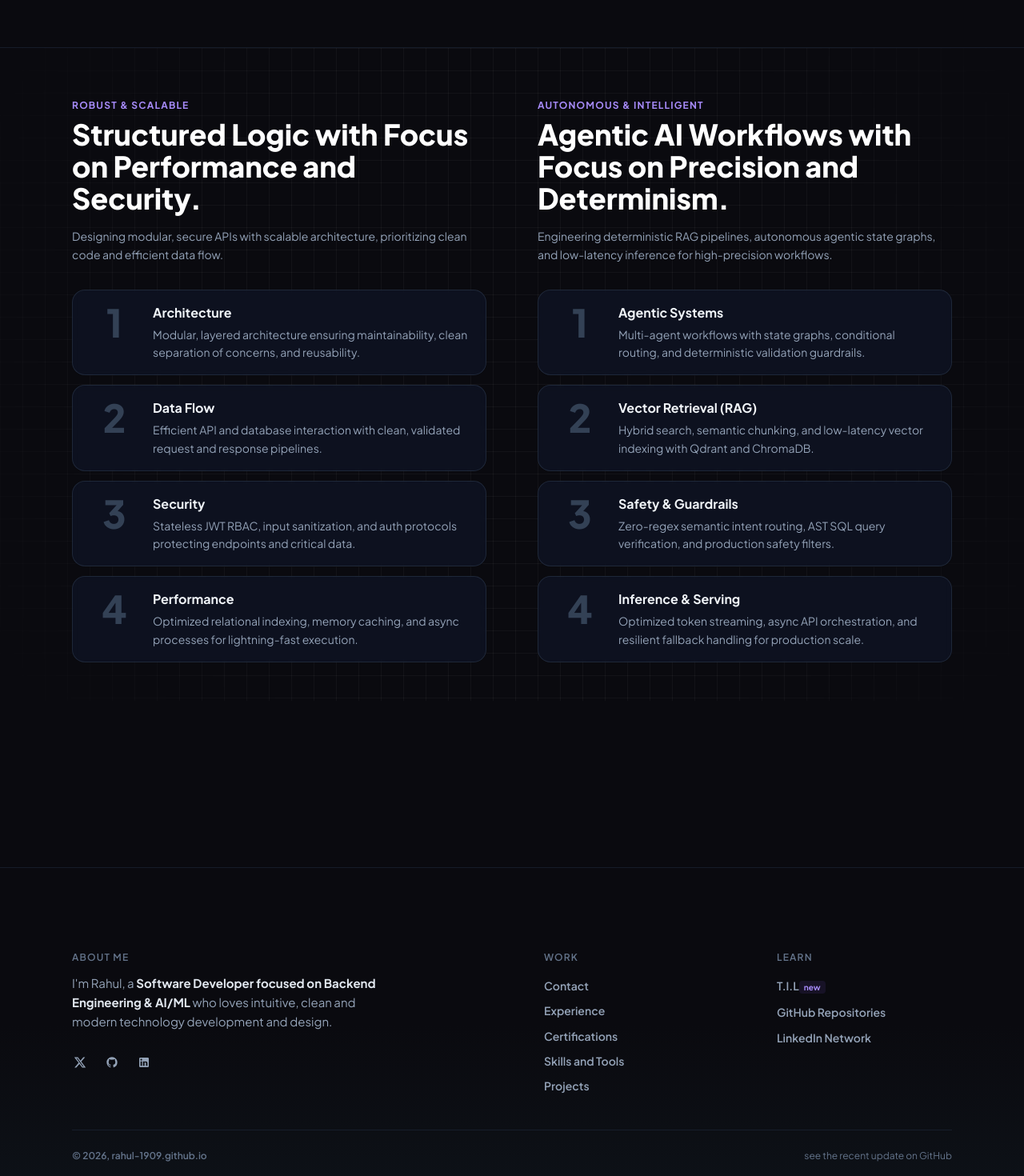
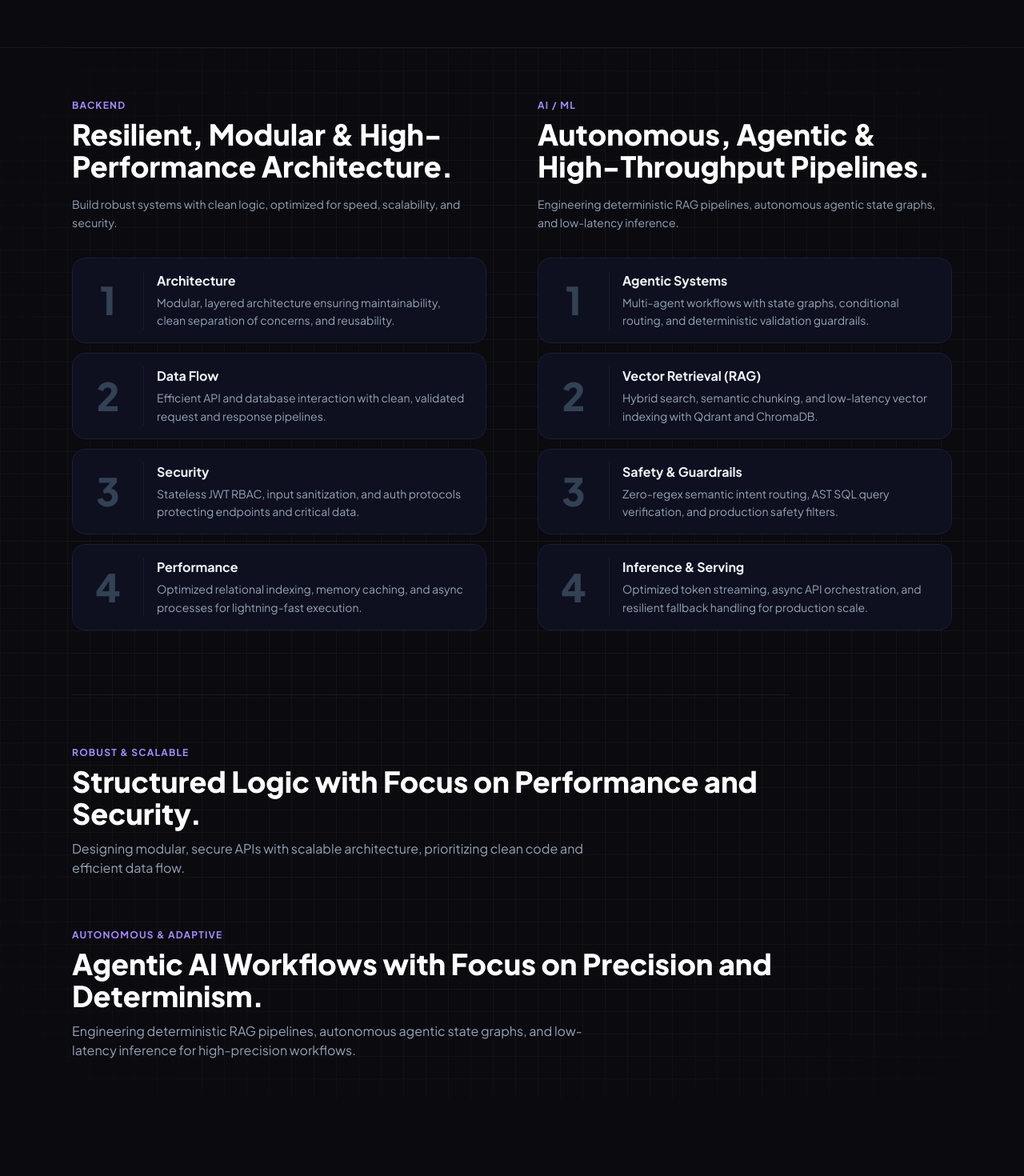
Before and after one commit to rahul-1909/Portfolio, a React (Vite) app: page / in a window 1280 px wide. Shown: the part 1280-2750 px from the top of the page at 80% size. Built offline with nearby package versions, Linux system fonts and the light colour scheme.

Commit message:
feat: add AWS verification code to Certifications, update dashboard avatar from Pinterest, match Arshad 2-column and summary layout

```diff
--- a/src/components/BackendDevOpsSection.tsx
+++ b/src/components/BackendDevOpsSection.tsx
@@ -52,18 +52,19 @@ export const BackendDevOpsSection: React.FC = () => {
       <div className="relative border-t border-slate-200/60 dark:border-slate-800/60">
         <div className="background-grid background-grid--fade-out absolute inset-0 z-0"></div>
         <div className="content-wrapper relative z-10 pt-16 pb-12">
+          {/* Top 2 Columns Section with Cards 1-4 (Matching Screenshot media_1790174572364.png) */}
           <div className="flex flex-col gap-12 lg:flex-row lg:gap-16">
-            {/* Backend Column (Matches User Screenshot) */}
+            {/* Backend Column */}
             <div className="flex-1">
               <header className="mb-8">
                 <span className="text-accent-600 dark:text-accent-400 mb-2 block text-xs font-bold uppercase tracking-widest">
-                  ROBUST & SCALABLE
+                  BACKEND
                 </span>
                 <h2 className="mb-4 text-3xl font-extrabold leading-tight text-slate-900 lg:text-4xl dark:text-white">
-                  Structured Logic with Focus on Performance and Security.
+                  Resilient, Modular & High-Performance Architecture.
                 </h2>
                 <p className="max-w-lg leading-relaxed text-sm text-slate-600 dark:text-slate-400">
-                  Designing modular, secure APIs with scalable architecture, prioritizing clean code and efficient data flow.
+                  Build robust systems with clean logic, optimized for speed, scalability, and security.
                 </p>
               </header>
 
@@ -71,12 +72,12 @@ export const BackendDevOpsSection: React.FC = () => {
                 {backendItems.map((item) => (
                   <div
                     key={item.num}
-                    className="group flex flex-1 items-start gap-4 rounded-2xl border bg-white/80 px-5 py-4 text-left backdrop-blur-sm dark:bg-slate-900/60 border-slate-200/80 hover:border-slate-300 dark:border-slate-700/50 dark:hover:border-slate-600 transition-all duration-200 hover:-translate-y-0.5"
+                    className="group flex flex-1 items-center gap-5 rounded-2xl border bg-white/80 px-5 py-4 text-left backdrop-blur-sm dark:bg-[#0e101f] border-slate-200/80 hover:border-slate-300 dark:border-[#1a1f36] dark:hover:border-slate-700 transition-all duration-200 hover:-translate-y-0.5"
                   >
-                    <span className="hidden w-16 shrink-0 justify-center text-center text-5xl font-black xl:flex text-slate-300 group-hover:text-slate-400 dark:text-slate-700 dark:group-hover:text-slate-600 select-none">
+                    <span className="w-12 shrink-0 flex items-center justify-center text-center text-4xl sm:text-5xl font-black text-slate-300 group-hover:text-slate-400 dark:text-slate-700 dark:group-hover:text-slate-500 select-none">
                       {item.num}
                     </span>
-                    <div className="flex-1">
+                    <div className="flex-1 border-l border-slate-200/60 dark:border-white/5 pl-4">
                       <span className="block font-bold text-slate-900 dark:text-slate-100">
                         {item.title}
                       </span>
@@ -89,17 +90,17 @@ export const BackendDevOpsSection: React.FC = () => {
               </div>
             </div>
 
-            {/* AI / ML Column (Replaced DevOps as Requested) */}
+            {/* AI / ML Column */}
             <div className="flex-1">
               <header className="mb-8">
                 <span className="text-accent-600 dark:text-accent-400 mb-2 block text-xs font-bold uppercase tracking-widest">
-                  AUTONOMOUS & INTELLIGENT
+                  AI / ML
                 </span>
                 <h2 className="mb-4 text-3xl font-extrabold leading-tight text-slate-900 lg:text-4xl dark:text-white">
-                  Agentic AI Workflows with Focus on Precision and Determinism.
+                  Autonomous, Agentic & High-Throughput Pipelines.
                 </h2>
                 <p className="max-w-lg leading-relaxed text-sm text-slate-600 dark:text-slate-400">
-                  Engineering deterministic RAG pipelines, autonomous agentic state graphs, and low-latency inference for high-precision workflows.
+                  Engineering deterministic RAG pipelines, autonomous agentic state graphs, and low-latency inference.
                 </p>
               </header>
 
@@ -107,12 +108,12 @@ export const BackendDevOpsSection: React.FC = () => {
                 {aimlItems.map((item) => (
                   <div
                     key={item.num}
-                    className="group flex flex-1 items-start gap-4 rounded-2xl border bg-white/80 px-5 py-4 text-left backdrop-blur-sm dark:bg-slate-900/60 border-slate-200/80 hover:border-slate-300 dark:border-slate-700/50 dark:hover:border-slate-600 transition-all duration-200 hover:-translate-y-0.5"
+                    className="group flex flex-1 items-center gap-5 rounded-2xl border bg-white/80 px-5 py-4 text-left backdrop-blur-sm dark:bg-[#0e101f] border-slate-200/80 hover:border-slate-300 dark:border-[#1a1f36] dark:hover:border-slate-700 transition-all duration-200 hover:-translate-y-0.5"
                   >
-                    <span className="hidden w-16 shrink-0 justify-center text-center text-5xl font-black xl:flex text-slate-300 group-hover:text-slate-400 dark:text-slate-700 dark:group-hover:text-slate-600 select-none">
+                    <span className="w-12 shrink-0 flex items-center justify-center text-center text-4xl sm:text-5xl font-black text-slate-300 group-hover:text-slate-400 dark:text-slate-700 dark:group-hover:text-slate-500 select-none">
                       {item.num}
                     </span>
-                    <div className="flex-1">
+                    <div className="flex-1 border-l border-slate-200/60 dark:border-white/5 pl-4">
                       <span className="block font-bold text-slate-900 dark:text-slate-100">
                         {item.title}
                       </span>
@@ -125,6 +126,35 @@ export const BackendDevOpsSection: React.FC = () => {
               </div>
             </div>
           </div>
+
+          {/* Lower Two Feature Blocks (Matching Lower Half of Arshad's Screenshot) */}
+          <div className="mt-20 pt-16 border-t border-slate-200/60 dark:border-slate-800/60 space-y-16 max-w-4xl">
+            {/* Block 1: Robust & Scalable */}
+            <div>
+              <span className="text-accent-600 dark:text-accent-400 mb-2 block text-xs font-bold uppercase tracking-widest">
+                ROBUST & SCALABLE
+              </span>
+              <h3 className="text-2xl sm:text-4xl font-extrabold text-slate-900 dark:text-white mb-3">
+                Structured Logic with Focus on Performance and Security.
+              </h3>
+              <p className="text-sm sm:text-base text-slate-600 dark:text-slate-400 leading-relaxed max-w-2xl">
+                Designing modular, secure APIs with scalable architecture, prioritizing clean code and efficient data flow.
+              </p>
+            </div>
+
+            {/* Block 2: Autonomous & Adaptive (AI / ML) */}
+            <div>
+              <span className="text-accent-600 dark:text-accent-400 mb-2 block text-xs font-bold uppercase tracking-widest">
+                AUTONOMOUS & ADAPTIVE
+              </span>
+              <h3 className="text-2xl sm:text-4xl font-extrabold text-slate-900 dark:text-white mb-3">
+                Agentic AI Workflows with Focus on Precision and Determinism.
+              </h3>
+              <p className="text-sm sm:text-base text-slate-600 dark:text-slate-400 leading-relaxed max-w-2xl">
+                Engineering deterministic RAG pipelines, autonomous agentic state graphs, and low-latency inference for high-precision workflows.
+              </p>
+            </div>
+          </div>
         </div>
       </div>
     </section>
--- a/src/data/certifications.ts
+++ b/src/data/certifications.ts
@@ -63,7 +63,7 @@ export const certificationsData: Certification[] = [
     issueDate: "August 4, 2024",
     expirationDate: "August 4, 2027",
     credentialId: "cae1d06cc0504851a742343167d386a3",
-    verificationUrl: "https://aws.amazon.com/verification",
+    verificationUrl: "https://www.certmetrics.com/amazon/public/verification.aspx",
     badgeAccent: {
       bgLight: "bg-amber-50",
       bgDark: "dark:bg-amber-950/40",
--- a/src/pages/Home.tsx
+++ b/src/pages/Home.tsx
@@ -122,13 +122,12 @@ export const Home: React.FC<HomeProps> = ({ onOpenResume }) => {
                   {/* Illustration Image Container with Smooth Rounded Silhouette */}
                   <div className="relative h-full w-full overflow-hidden rounded-[2.5rem] border border-slate-300/80 bg-slate-100 shadow-2xl dark:border-white/15 dark:bg-[#0c0c14] backdrop-blur-sm">
                     <img
-                      src="/assets/images/anime-dev.jpg"
+                      src="/assets/images/dashboard-avatar.png"
                       alt="Rahul Teja - Software Developer"
                       className="h-full w-full object-cover object-center dark:brightness-95 contrast-105 transition-transform duration-700 hover:scale-105"
                       loading="eager"
                       onError={(e) => {
-                        // Fallback to coder image if anything fails
-                        (e.currentTarget as HTMLImageElement).src = '/assets/images/anime-coder.jpg';
+                        (e.currentTarget as HTMLImageElement).src = '/assets/images/dashboard-avatar.gif';
                       }}
                     />
                   </div>
```
Also changed, not shown: src/pages/CertificationsPage.tsx (+43 -2 lines), public/assets/images/dashboard-avatar.png (added), 1 other file (tests, documents, lock files or other folders).
